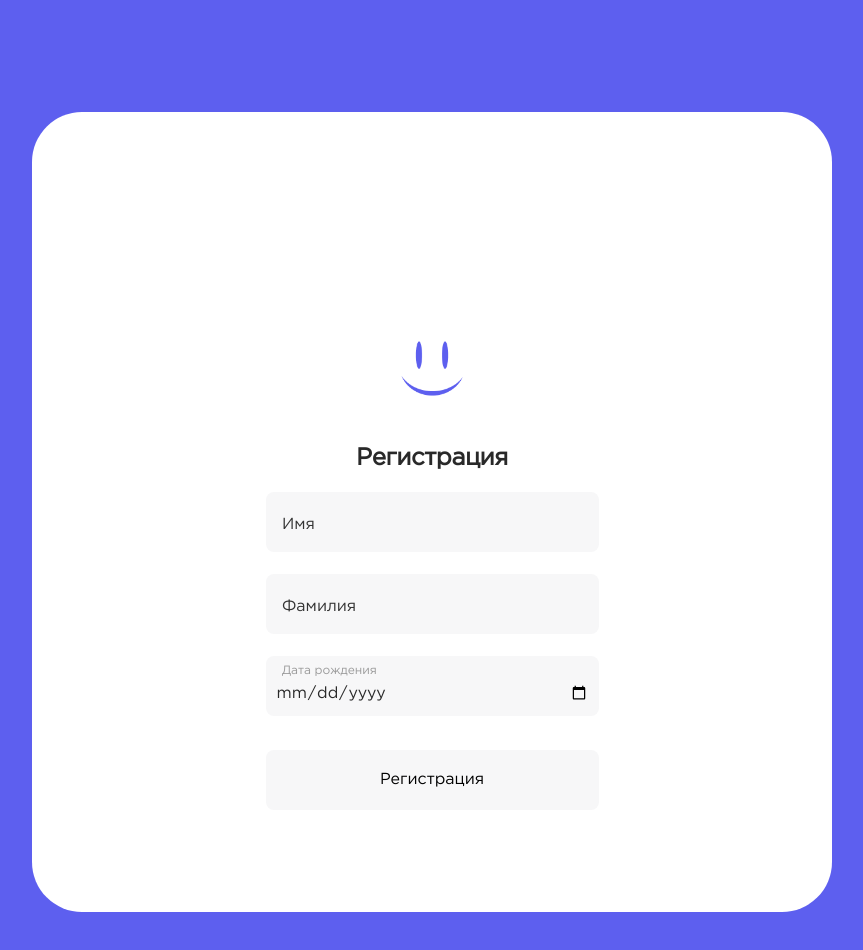
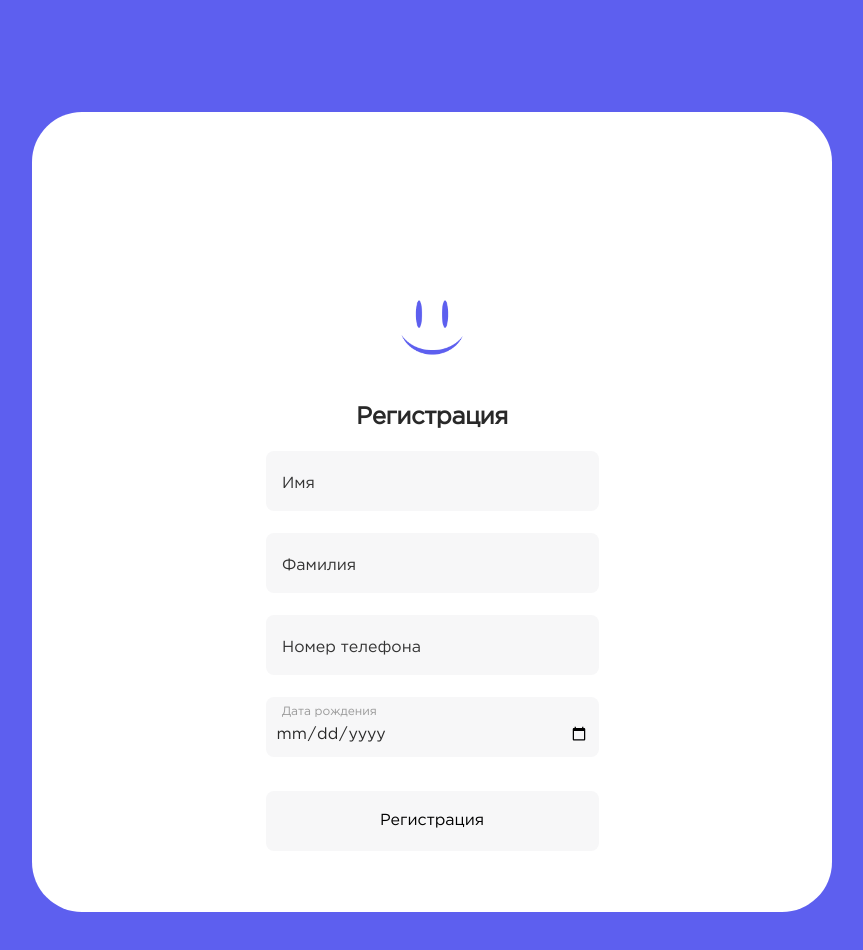
Before and after one commit to katyakan/neobis_front_auth, a React (Create React App) app: page /registrationform in a window 1280 px wide. Shown: the top 950 px of the page, without its empty margins (208-1071 px from the left). Built offline with nearby package versions, Linux system fonts and the light colour scheme.

Commit message:
fix: change token in headers

```diff
--- a/src/components/RegistrationForm/RegistrationForm.jsx
+++ b/src/components/RegistrationForm/RegistrationForm.jsx
@@ -87,7 +87,7 @@ const RegistrationForm = () => {
         initialValues={{
           firstName: '',
           lastName: '',
-          email: '',
+          phone: '',
           date: '',
         }}
         onSubmit={handleRegistration}
@@ -101,6 +101,10 @@ const RegistrationForm = () => {
           <div className="input-container">
             <Field id="lastName" name="lastName" placeholder=" " />
             <label htmlFor="lastName">Фамилия</label>
+          </div>
+          <div className="input-container">
+            <Field id="phone" name="phone" placeholder=" " />
+            <label htmlFor="phone">Номер телефона</label>
           </div>
           <div className="input-container">
             <Field
```
